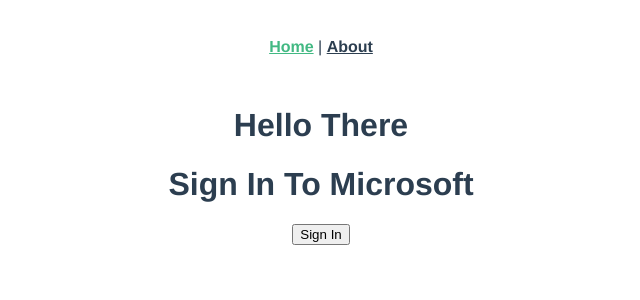
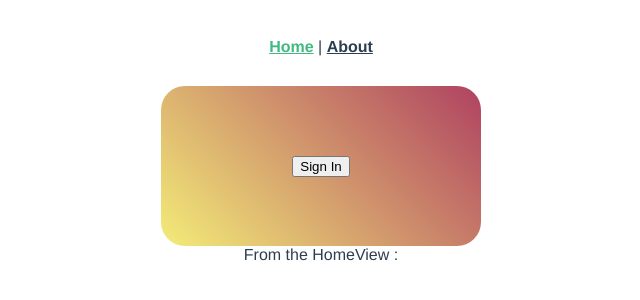
Before and after one commit to Ginyto/AWTP, a Vue app in the folder microsoft/: page / in a window 1280 px wide. Shown: the top 300 px of the page, without its empty margins (319-959 px from the left). Built offline with nearby package versions, Linux system fonts and the light colour scheme.

Commit message:
Ex 2: state management with props/events

```diff
--- a/microsoft/src/components/HelloWorld.vue
+++ /dev/null
@@ -1,23 +0,0 @@
-<template>
-  <h1>Hello There</h1>
-  <SignButton></SignButton>
-</template>
-
-<script>
-import SignButton from './SignButton.vue';
-
-export default {
-    created() { },
-    data() {
-        return {};
-    },
-    props: {},
-    methods: {},
-    components: { SignButton }
-}
-</script>
-
-<!-- Add "scoped" attribute to limit CSS to this component only -->
-<style scoped>
-
-</style>
--- a/microsoft/src/components/SignButton.vue
+++ b/microsoft/src/components/SignButton.vue
@@ -1,43 +1,37 @@
 <template>
-  <div>
-    <h1>Sign In To Microsoft</h1>
-
-    <div class="sign-in">
-      <div class="sign-in__button">
-        <button @click="signIn">Sign In</button>
-        <div v-if="user.name">
-          Voici votre identité : {{ user.name }} et votre address mail :
-          {{ user.username }}
-        </div>
-      </div>
-    </div>
+  <div class="btn">
+    <button @click="signIn">Sign In</button>
   </div>
 </template>
 
 <script>
+
 import { signInAndGetUser } from "../microsoftGraph.js";
 export default {
-  created() {},
+
   data() {
     return {
       user: {},
     };
   },
   props: {},
+
   methods: {
+
     signIn() {
-      signInAndGetUser()
-        .then((user) => {
+
+      signInAndGetUser().then((user) => {
           this.user = user;
           this.$emit("user", user);
           console.log(user);
-        })
-        .catch((error) => {
+
+        }).catch((error) => {
           console.log(error);
         });
+
     },
   },
 };
 </script>
 
-<style scoped></style>
+<style lang="css" scoped></style>
--- /dev/null
+++ b/microsoft/src/components/SignComposant.vue
@@ -0,0 +1,52 @@
+<template>
+
+  <div id="zone">
+
+    <SignButton @user="(event) => $emit('user', event)" />
+
+  </div>
+
+</template>
+
+
+<script>
+
+import SignButton from './SignButton.vue';
+
+export default {
+  created() { },
+
+    data() {
+      return {
+
+        user: {},
+
+      };
+  },
+
+  props: {},
+
+  methods: {},
+
+  components: { SignButton }
+
+};
+</script>
+
+
+<style lang="css" scoped>
+
+#zone {
+
+  width: 40vh;
+  height: 20vh;
+  display: flex;
+  flex-direction: column;
+  justify-content: center;
+  align-items: center;
+  border-radius: 3vh;
+
+
+    background: linear-gradient(45deg, #f3ec78, #af4261);
+}
+</style>
--- a/microsoft/src/views/HomeView.vue
+++ b/microsoft/src/views/HomeView.vue
@@ -1,15 +1,41 @@
 <template>
-  <HelloWorld></HelloWorld>
+
+  <div id="zone">
+    <SignComposant @user="(event) => user = event " />
+    From the HomeView : {{ user.name }} {{ user.username }}
+  </div>
+
 </template>
 
 <script>
+import SignComposant from '@/components/SignComposant.vue';
 // @ is an alias to /src
-import HelloWorld from '@/components/HelloWorld.vue'
+
 
 export default {
   name: 'HomeView',
+
   components: {
-    HelloWorld
-  }
+    SignComposant
+  },
+
+  data() {
+    return {
+      user: {},
+    };
+  },
+
+
 }
 </script>
+
+<style lang="css" scoped>
+
+  #zone {
+    display: flex;
+    flex-direction: column;
+    justify-content: center;
+    align-items: center;
+  }
+
+</style>
```
